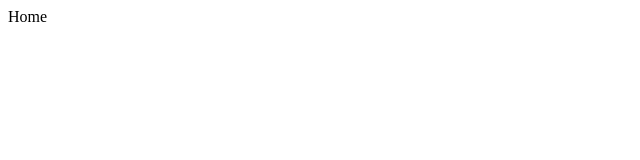
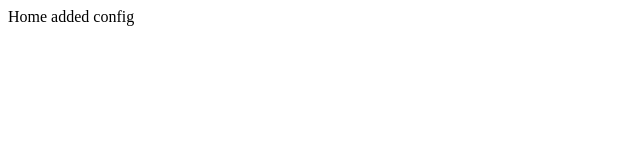
Before and after one commit to mjfgithub/AngDemo, a plain HTML site: page AngApp/index.html in a window 1280 px wide. Shown: the whole page, without its empty margins (0-640 px from the left). Drawn offline with Linux system fonts and the light colour scheme.

Commit message:
configured

```diff
--- a/AngApp/index.html
+++ b/AngApp/index.html
@@ -5,6 +5,6 @@
 	<meta charset="utf-8" />
 </head>
 <body>
-    Home
+    Home added config
 </body>
 </html>
```
